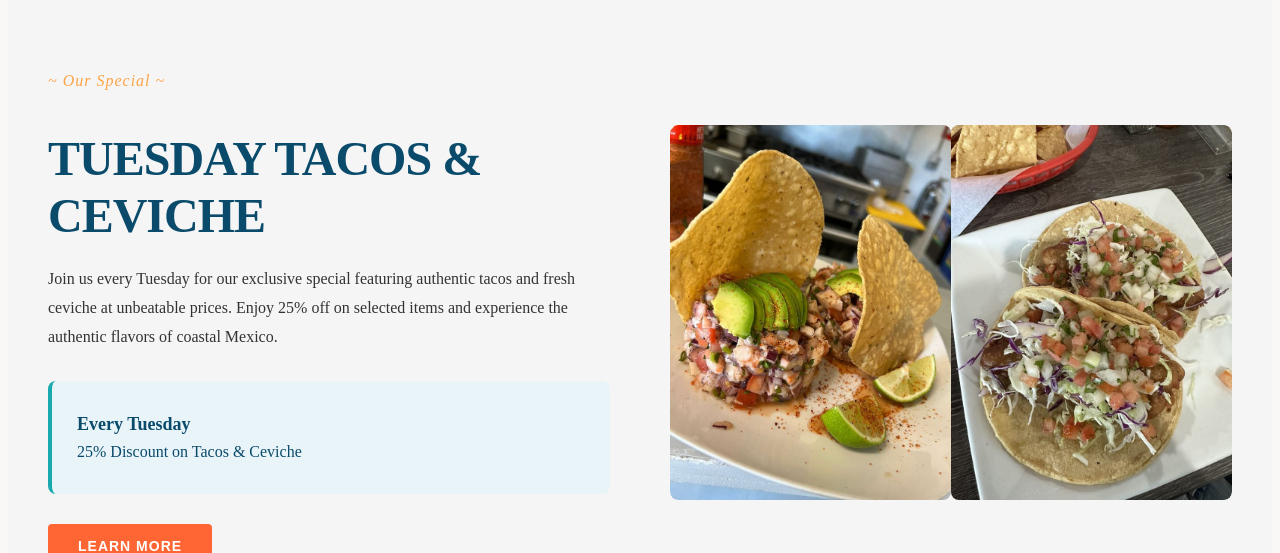
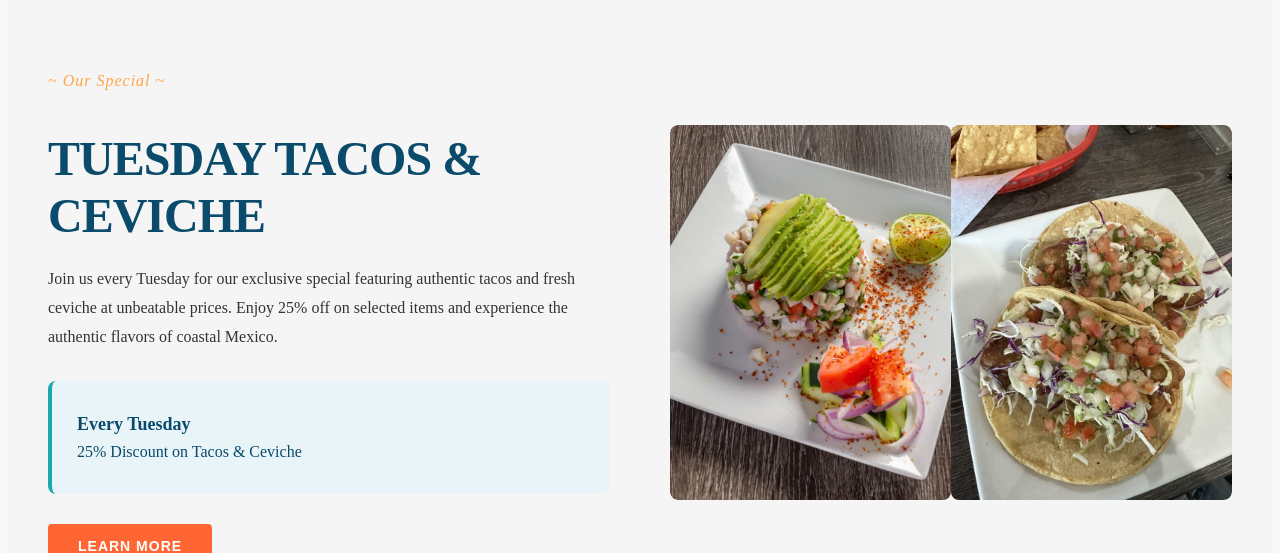
Before and after one commit to SirBossDavid/CocinaDelMar_Website, a React app in the folder frontend/: page / in a window 1280 px wide. Shown: the part 1020-1573 px from the top of the page. Built offline with nearby package versions, Linux system fonts and the light colour scheme; the HTML template or start-up script is replaced by a standard one.

Commit message:
small change

```diff
--- a/frontend/src/pages/Home.jsx
+++ b/frontend/src/pages/Home.jsx
@@ -1,5 +1,5 @@
 import '../styles/Home.css'
-import ceviche from '../assets/ceviche.jpg';
+import ceviche from '../assets/fish_ceviche.jpeg';
 import fishtaco from '../assets/fishtaco.jpg';
 export default function Home() {
   return (
@@ -44,6 +44,10 @@ export default function Home() {
           </div>
         </div>
       </section>
+
+      <section className = "template">
+         {/* Have Title_name  Description and photo */}
+      </section>
     </main>
   )
 }
--- a/frontend/src/pages/Menu.jsx
+++ b/frontend/src/pages/Menu.jsx
@@ -6,7 +6,7 @@ export default function Menu() {
   const [menuItems, setMenuItems] = useState([])
 
   useEffect(() => {
-    axios.get('http://192.168.0.44:5010/api/menu')
+    axios.get('http://192.168.68.57:5010/api/menu')
       .then(res => setMenuItems(res.data))
       .catch(console.error)
   }, [])
--- a/frontend/src/styles/Home.css
+++ b/frontend/src/styles/Home.css
@@ -146,6 +146,7 @@
   width: 50%;
   height: auto;
   display: block;
+  object-fit: cover;
   border-radius: 8px;
 }
 
```
Also changed, not shown: frontend/src/assets/fish_ceviche.JPEG (added).
